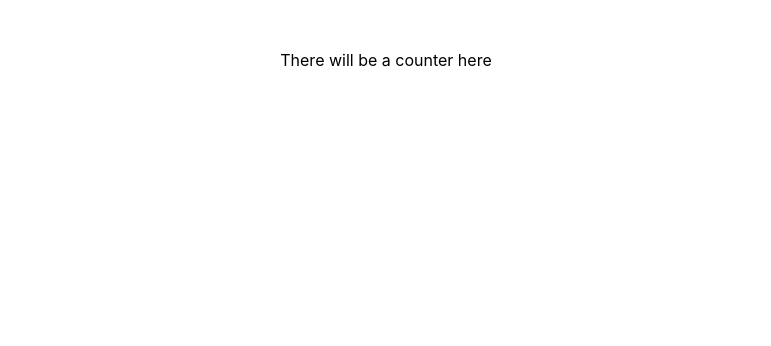
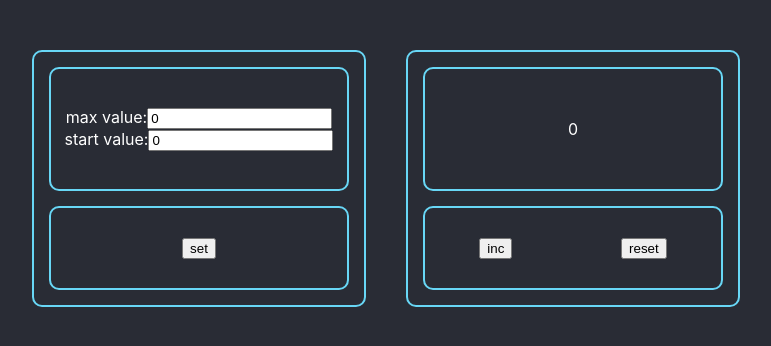
Before and after one commit to kaskodim/counter2-it-incubator, a React (Create React App) app: page / in a window 1280 px wide. Shown: the top 346 px of the page, without its empty margins (254-1025 px from the left). Built offline with nearby package versions, Linux system fonts and the light colour scheme.

Commit message:
First functional version

```diff
--- a/package.json
+++ b/package.json
@@ -11,10 +11,12 @@
     "@types/node": "^16.7.13",
     "@types/react": "^18.0.0",
     "@types/react-dom": "^18.0.0",
+    "@types/styled-components": "^5.1.34",
     "gh-pages": "^6.3.0",
     "react": "^19.0.0",
     "react-dom": "^19.0.0",
     "react-scripts": "5.0.1",
+    "styled-components": "^6.1.14",
     "typescript": "^4.4.2",
     "web-vitals": "^2.1.0"
   },
--- a/src/App.tsx
+++ b/src/App.tsx
@@ -1,13 +1,12 @@
 import React from 'react';
-
-
+import {Counter} from './components/Сounter/Counter';
 
 function App() {
-  return (
-    <div className="App">
-      There will be a counter here
-    </div>
-  );
+    return (
+        <div className="App">
+            <Counter/>
+        </div>
+    );
 }
 
 export default App;
--- /dev/null
+++ b/src/components/CounterBlock/CounterBlock.tsx
@@ -0,0 +1,92 @@
+import React, {useEffect, useState} from 'react';
+import {BoxControlUnit, Box, BoxScreen} from '../Сounter/Counter';
+
+type CounterBlockPropsType = {
+    startValue: number
+    maxValue: number
+}
+
+export const CounterBlock = (props: CounterBlockPropsType) => {
+
+    const [value, setValue] = React.useState<number>(props.startValue);
+
+
+    useEffect(() => {
+        setValue(props.startValue)
+    }, [props.startValue])
+
+
+    const onClickAddValue = () => {
+        if(value< props.maxValue) {
+            setValue(value + 1);
+        }
+    }
+
+    const onClickRemoveValue = () => {
+        setValue(props.startValue);
+    }
+
+    return (
+        <Box>
+            <BoxScreen>
+                {value}
+            </BoxScreen>
+
+            <BoxControlUnit>
+                <button onClick={onClickAddValue}>inc</button>
+                <button onClick={onClickRemoveValue}>reset</button>
+            </BoxControlUnit>
+        </Box>
+    );
+};
+
+
+//{
+//    body {
+//             display: flex;
+//             justify-content: center;
+//             align-items: center;
+//             height: 100vh;
+//             background-color: #000;
+//             margin: 0;
+//         }
+//         .container {
+//             display: flex;
+//             gap: 20px;
+//         }
+//         .box {
+//             border: 2px solid #00ffff;
+//             padding: 20px;
+//             border-radius: 10px;
+//         }
+//         .box input {
+//             width: 100%;
+//             padding: 10px;
+//             margin: 5px 0;
+//             border: 1px solid #00ffff;
+//             border-radius: 5px;
+//             background-color: #000;
+//             color: #fff;
+//             text-align: center;
+//         }
+//         .box button {
+//             width: 100%;
+//             padding: 10px;
+//             margin: 5px 0;
+//             border: 1px solid #00ffff;
+//             border-radius: 5px;
+//             background-color: #000;
+//             color: #fff;
+//             cursor: pointer;
+//         }
+//         .box button:hover {
+//             background-color: #00ffff;
+//             color: #000;
+//         }
+//         .box .value {
+//             font-size: 24px;
+//             color: #ff0000;
+//             text-align: center;
+//             margin-top: 20px;
+//         }
+// }
--- /dev/null
+++ b/src/components/SettingsBlock/SettingsBlock.tsx
@@ -0,0 +1,56 @@
+import React, {ChangeEvent} from 'react';
+import {BoxControlUnit, Box, BoxScreen} from '../Сounter/Counter';
+
+type SettingsBlockPropsType = {
+    onChangeStart: (value: number) => void
+    onChangeMax: (value: number) => void
+}
+
+
+export const SettingsBlock = (props: SettingsBlockPropsType) => {
+
+    const [currentValue, setCurrentValue] = React.useState<number>(0);
+    const [maxCurrentValue, setMaxCurrentValue] = React.useState<number>(0);
+
+
+    const onChangeStartHandler = (e: ChangeEvent<HTMLInputElement>) => {
+        setCurrentValue(+e.currentTarget.value)
+    }
+    const onChangeMaxHandler = (e: ChangeEvent<HTMLInputElement>) => {
+        setMaxCurrentValue(+e.currentTarget.value)
+    }
+
+    const setSettingsHandler = () => {
+        props.onChangeStart(currentValue)
+        props.onChangeMax(maxCurrentValue)
+    }
+
+
+    return (
+        <Box>
+            <BoxScreen>
+                <div>
+                    <span>max value:</span>
+                    <input type={'number'}
+                           onChange={onChangeMaxHandler}
+                           value={maxCurrentValue}
+                    />
+                </div>
+                <div>
+                    <span>start value:</span>
+                    <input type={'number'}
+                           value={currentValue}
+                           onChange={onChangeStartHandler}
+                    />
+                </div>
+            </BoxScreen>
+            <BoxControlUnit>
+                <button onClick={setSettingsHandler}
+
+                >set
+                </button>
+            </BoxControlUnit>
+
+        </Box>
+    );
+};
--- /dev/null
+++ b/src/components/Сounter/Counter.tsx
@@ -0,0 +1,96 @@
+import React from 'react';
+import {CounterBlock} from '../CounterBlock/CounterBlock';
+import {SettingsBlock} from '../SettingsBlock/SettingsBlock';
+import styled from 'styled-components';
+
+
+export const Counter = () => {
+
+const [startValue, setStartValue] = React.useState<number>(0);
+const [maxValue, setMaxValue] = React.useState<number>(0);
+
+    console.log({startValue}, {maxValue})
+
+    const onChangeStart = (value: number) => {
+        setStartValue(value)
+    }
+    const onChangeMax = (value: number) => {
+        setMaxValue(value)
+    }
+
+
+
+    return (
+        <Wrapper>
+            <SettingsBlock onChangeStart={onChangeStart}
+                           onChangeMax={onChangeMax}
+            />
+
+
+
+
+
+
+            <CounterBlock startValue={startValue}
+                          maxValue={maxValue}
+
+            />
+        </Wrapper>
+    );
+};
+
+
+
+
+
+
+
+
+
+
+
+
+
+
+
+
+
+
+
+
+const Wrapper = styled.div`
+    display: flex;
+    gap: 40px;
+
+`
+
+export const Box = styled.div`
+    width: 300px;
+    border: 2px solid #68d7f6;
+    border-radius: 10px;
+    padding: 15px;
+    gap: 15px;
+    display: flex;
+    flex-direction: column;
+`
+
+export const BoxScreen = styled.span`
+    //font-size: 50px;
+    min-height: 120px;
+    border: 2px solid #68d7f6;
+    border-radius: 10px;
+    display: flex;
+    flex-direction: column;
+    align-items: center;
+    justify-content: center;
+
+`
+
+export const BoxControlUnit = styled.div`
+    min-height: 80px;
+    border: 2px solid #68d7f6;
+    border-radius: 10px;
+    display: flex;
+    align-items: center;
+    justify-content: space-around;
+`
--- a/src/index.css
+++ b/src/index.css
@@ -5,6 +5,8 @@ body {
     sans-serif;
   -webkit-font-smoothing: antialiased;
   -moz-osx-font-smoothing: grayscale;
+  background: #292c35;
+  color: white;
 }
 
 code {
@@ -15,4 +17,7 @@ code {
 .App {
   text-align: center;
   margin-top: 50px;
+  display: flex;
+  justify-content: center;
+
 }
```
Also changed, not shown: 1 other file (tests, documents, lock files or other folders).
